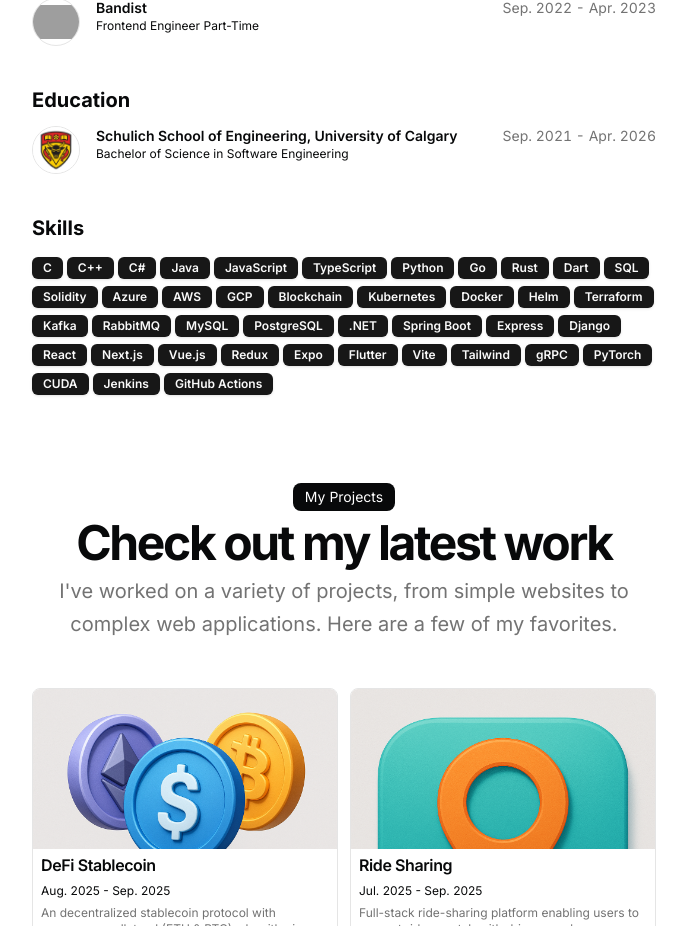
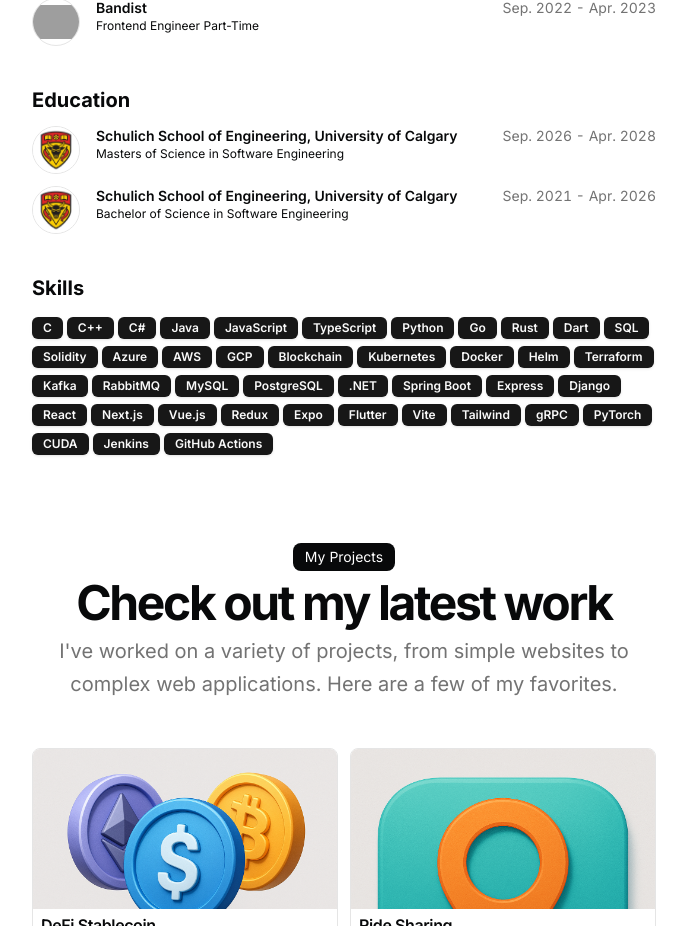
Before and after one commit to Axeloooo/Portfolio, a Next.js app: page / in a window 1280 px wide. Shown: the part 878-1804 px from the top of the page, without its empty margins (296-983 px from the left). Built offline with nearby package versions, Linux system fonts and the light colour scheme; grey boxes are pictures that could not be loaded.

Commit message:
feat: Update resume content and add new education details

```diff
--- a/src/data/resume.tsx
+++ b/src/data/resume.tsx
@@ -115,7 +115,7 @@
       start: "Sep. 2025",
       end: "Present",
       description:
-        "Research on cross-chain AIoT data marketplace enabling autonomous IoT data tokenization, privacy-preserving trading, and multi-asset settlement via Ethereum, Solana, LayerZero, IPFS, and cryptographic verification mechanisms.",
+        "Designed and implemented a cross-chain data marketplace enabling trustless dataset listing, semantic discovery, and purchase using LLM-based embeddings, smart contracts, and IPFS, with privacy-preserving encrypted data vending and on-chain cryptographic integrity across Ethereum and Solana.",
     },
     {
       company: "Microsoft",
@@ -203,6 +203,14 @@
     },
   ],
   education: [
+    {
+      school: "Schulich School of Engineering, University of Calgary",
+      href: "https://schulich.ucalgary.ca/",
+      degree: "Masters of Science in Software Engineering",
+      logoUrl: "/ucalgary-logo.jpeg",
+      start: "Sep. 2026",
+      end: "Apr. 2028",
+    },
     {
       school: "Schulich School of Engineering, University of Calgary",
       href: "https://schulich.ucalgary.ca/",
```
Also changed, not shown: 1 other file (tests, documents, lock files or other folders).
